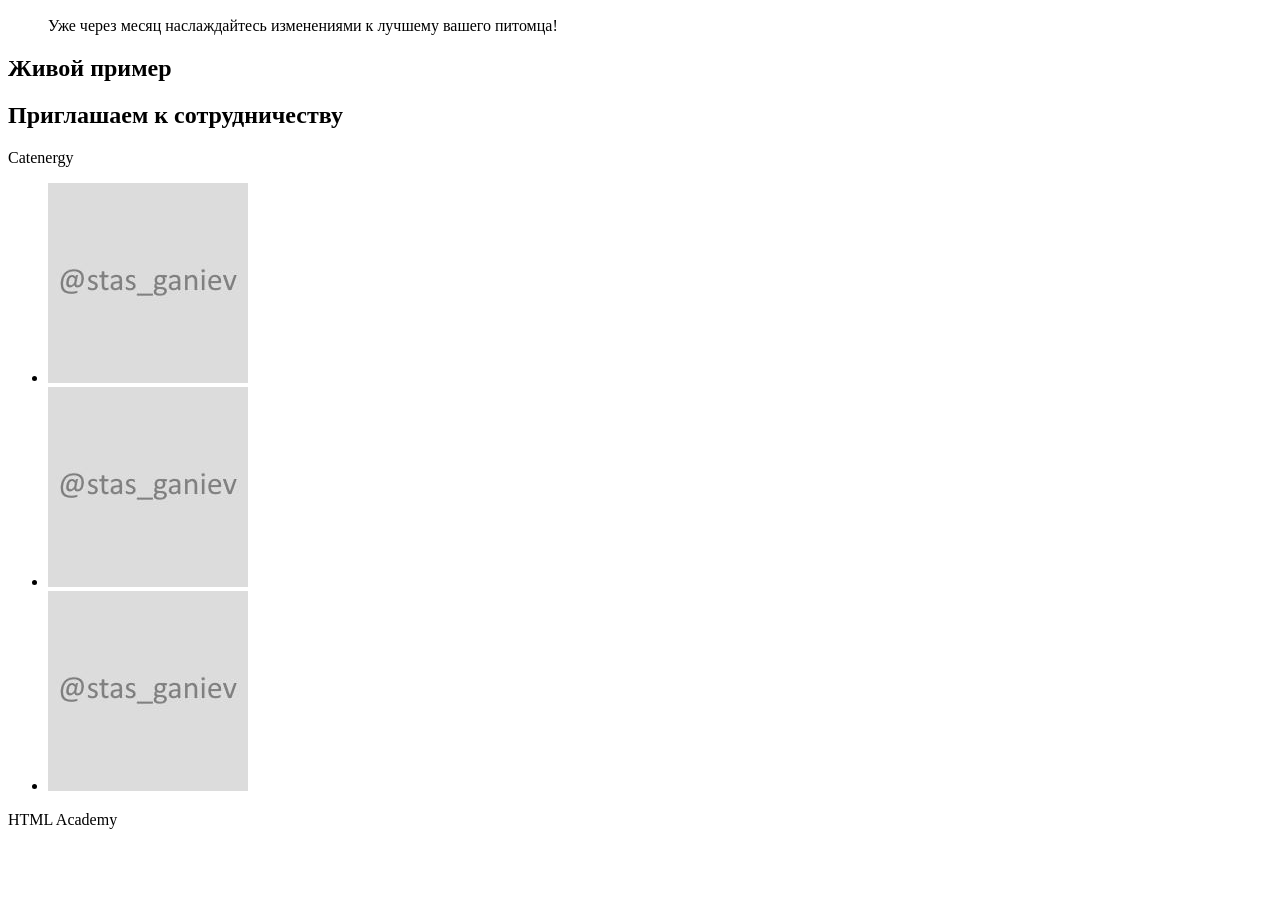
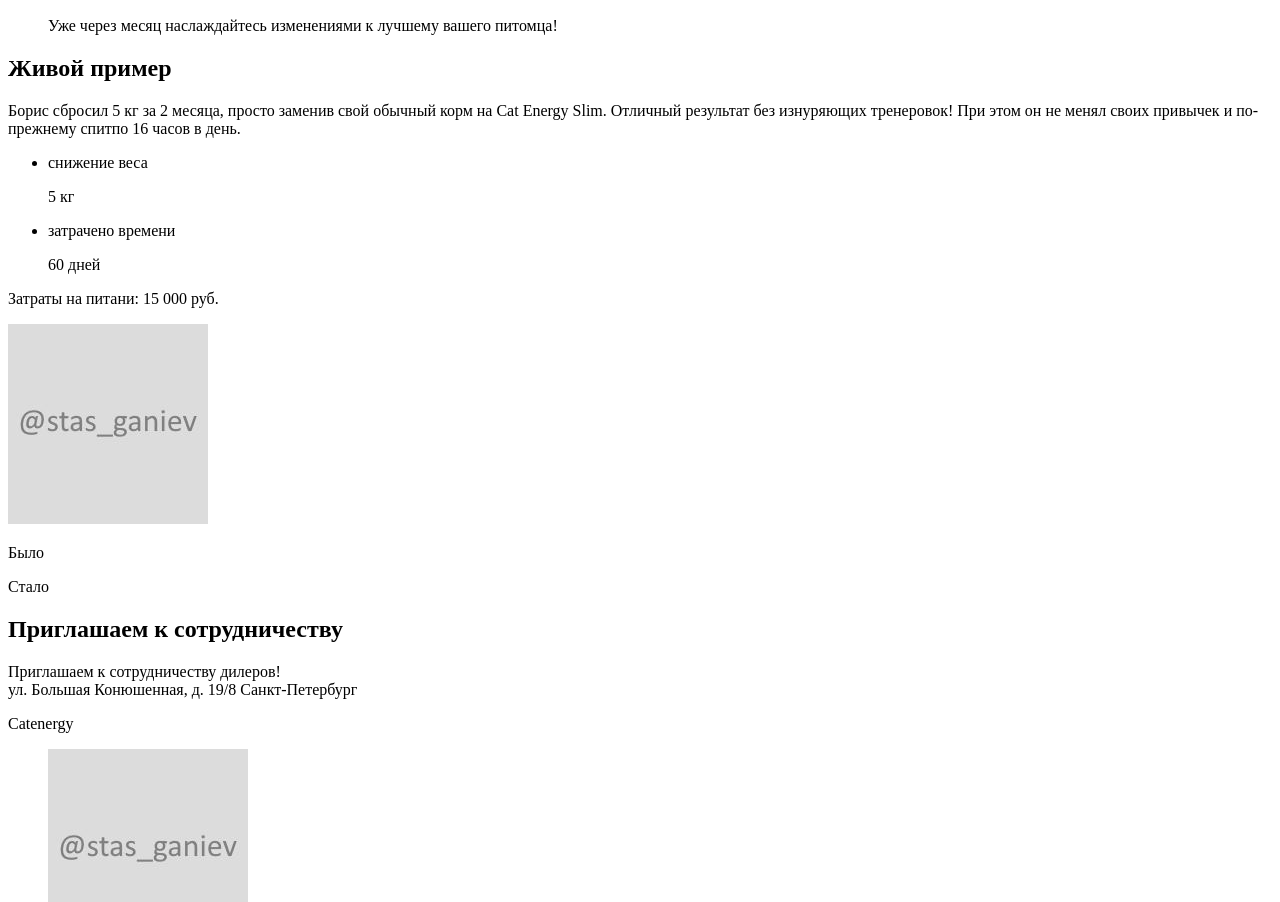
Before and after one commit to stasganiev/912255-cat-energy-19, a website: page source/index.html in a window 1280 px wide. Shown: the part 2869-3771 px from the top of the page. Drawn offline with Linux system fonts and the light colour scheme.

Commit message:
Конец разметки главной

```diff
--- a/source/index.html
+++ b/source/index.html
@@ -144,7 +144,32 @@
     <h2 class="block-title life__title">Живой пример</h2>
 
     <div class="container page-content page-content__life">
-      <!-- todo -->
+      <p class="life__text">Борис сбросил 5 кг за 2 месяца, просто заменив свой обычный корм на Cat Energy Slim. Отличный результат без изнуряющих тренеровок! При этом он не менял своих привычек и по-прежнему спитпо 16 часов в день.</p>
+      <ul class="life__tickets">
+        <li class="life__ticket ticket">
+          <div class="ticket__legend">снижение веса</div>
+          <div class="ticket__box">
+            <p class="ticket__content">5 кг</p>
+          </div>
+        </li>
+        <li class="life__ticket ticket">
+          <div class="ticket__legend">затрачено времени</div>
+          <div class="ticket__box">
+            <p class="ticket__content">60 дней</p>
+          </div>
+        </li>
+      </ul>
+      <p class="life__subtitle">Затраты на питани: 15 000 руб.</p>
+      <img class="life__picture" src="img/temp.jpg" width="" height="" alt="Борис">
+      <div class="life__progress">
+        <p class="life__progress-text">Было</p>
+        <div class="life__indicate-box progress">
+          <div class="progress__box">
+            <div class="progress__value"></div>
+          </div>
+        </div>
+        <p class="life__progress-text">Стало</p>
+      </div>
     </div>
 
   </section>
@@ -154,8 +179,11 @@
     <h2 class="visualy-hidden">Приглашаем к сотрудничеству</h2>
 
     <div class="container page-content page-content__map">
-      <!-- todo -->
+      <div class="map__title">Приглашаем к сотрудничеству дилеров!</div>
+      <div class="map__text">ул. Большая Конюшенная, д. 19/8 Санкт-Петербург</div>
     </div>
+
+    <div class="map__picture"></div>
 
   </section>
 
```
Also changed, not shown: source/form.html (+1 -1 lines).
